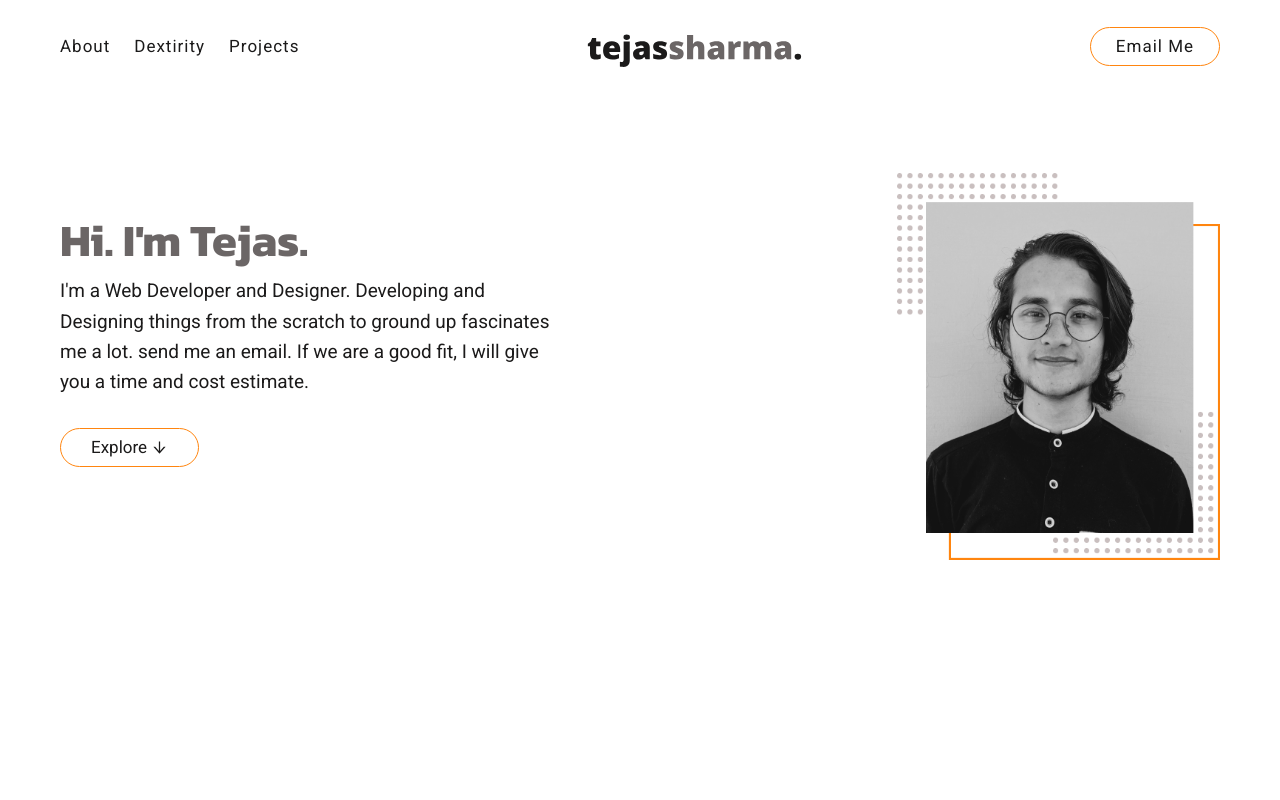
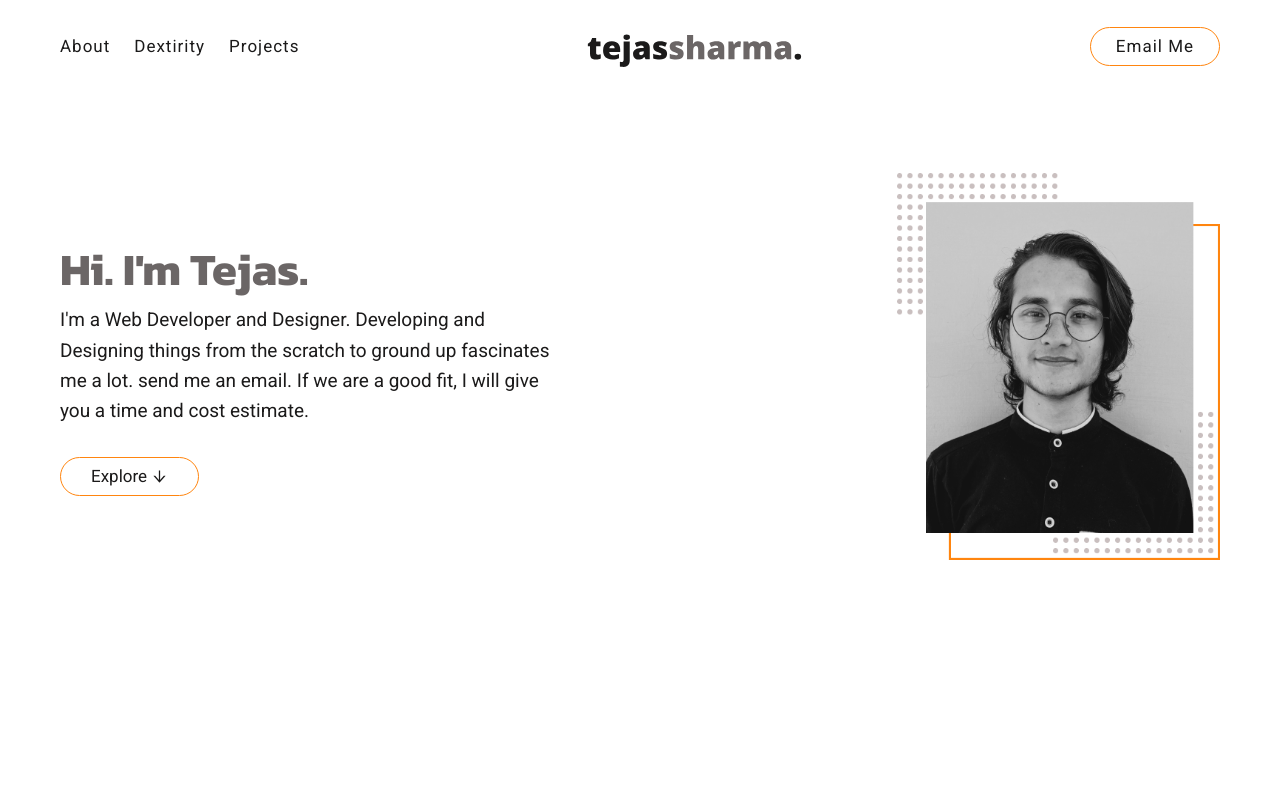
Before and after one commit to TejasSharma2003/Portfolio-front-end, a React (Create React App) app: page / in a window 1280 px wide. Shown: the top 800 px of the page. Built offline with nearby package versions, Linux system fonts and the light colour scheme.

Commit message:
fix-mobile-navbar

```diff
--- a/src/components/Navbar/index.scss
+++ b/src/components/Navbar/index.scss
@@ -130,14 +130,13 @@
     position: fixed;
     width: 5rem;
     height: 5rem;
+    border-radius: 50%;
     background-color: $primary-color;
     transition: opacity 0.5s, visibility 0.5s, transform 0.5s;
-    opacity: 0;
     z-index: 200;
     visibility: hidden;
 
     &--active {
-      opacity: 1;
       visibility: visible;
       transform: scale(50);
     }
--- a/src/ui/Home/index.scss
+++ b/src/ui/Home/index.scss
@@ -14,6 +14,7 @@
     flex-direction: column;
     padding: 7rem 0 2rem 0;
     transform: translateY(0rem);
+    align-items: center;
   }
 
   &__text-area {
@@ -21,7 +22,7 @@
     flex-direction: column;
     align-items: flex-start;
     text-align: center;
-    transform:translateY(3.1rem);
+    transform:translateY(6rem);
 
     @media (max-width: 669px) {
       align-items: center;
```
